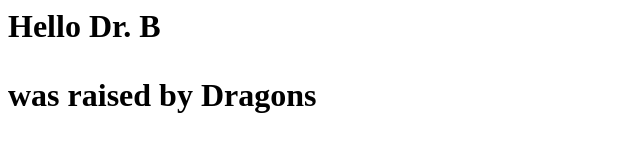
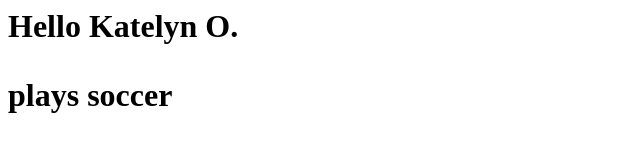
Before and after one commit to katelynoperle/hello-lab, a plain HTML site: page index.html in a window 1280 px wide. Shown: the whole page, without its empty margins (0-640 px from the left). Drawn offline with Linux system fonts and the light colour scheme.

Commit message:
updated new paragraph

```diff
--- a/index.html
+++ b/index.html
@@ -1,8 +1,8 @@
 <html>
 <body>
-<h1> Hello Dr. B <h1>
+<h1> Hello Katelyn O. <h1>
   <p>
-    was raised by Dragons
+    plays soccer
   </p>
 </body>
 </html>
```
